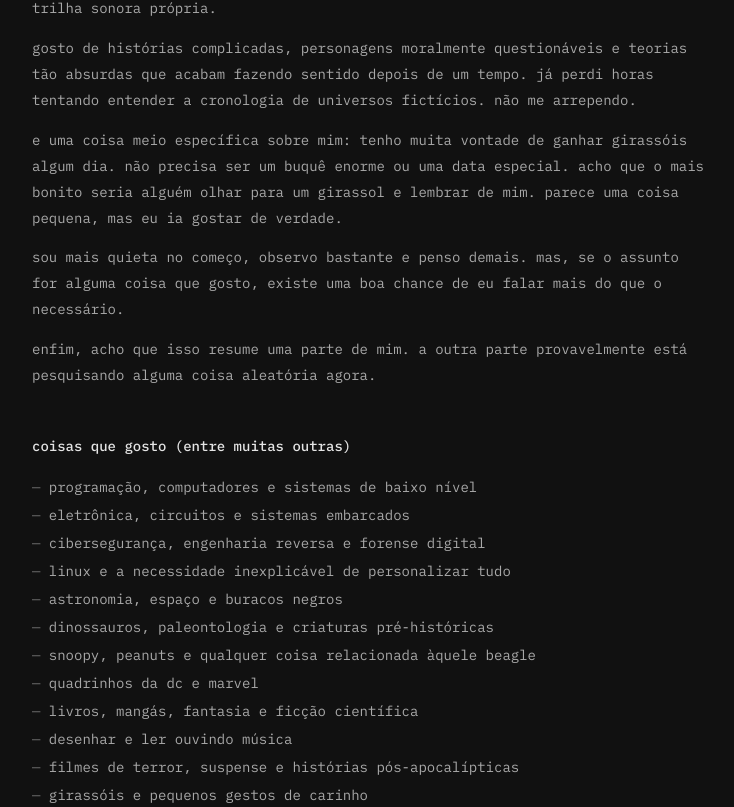
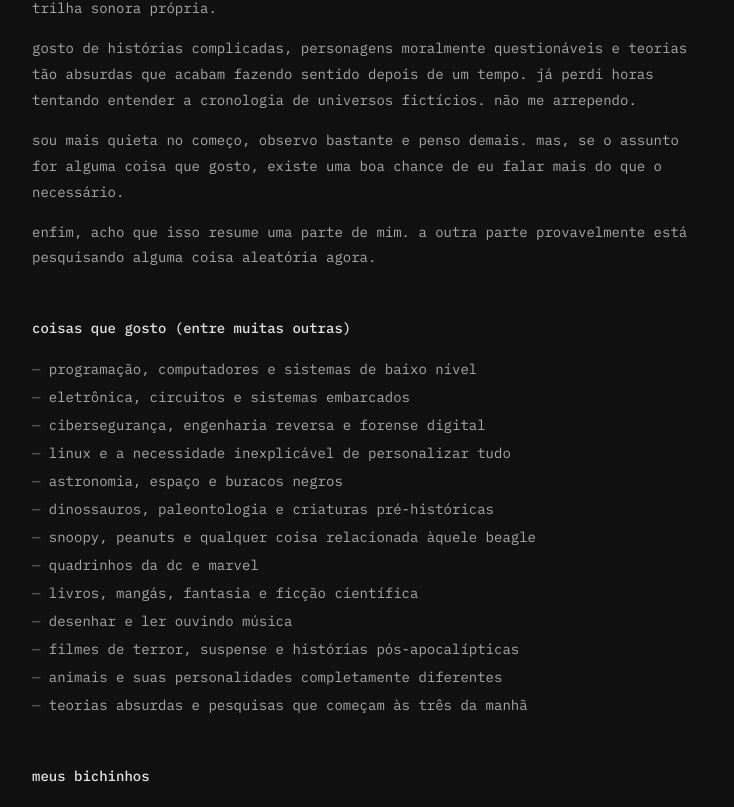
Before and after one commit to lohjs-0/llohs-labs, a React (Vite) app: page /#/about in a window 1280 px wide. Shown: the part 1152-1959 px from the top of the page, without its empty margins (272-1006 px from the left). Built offline with nearby package versions, Linux system fonts and the light colour scheme.

Commit message:
Remove sunflower references from About page
Removed specific references to sunflowers and small gestures of affection from both Portuguese and English sections.

```diff
--- a/src/pages/About.tsx
+++ b/src/pages/About.tsx
@@ -1,3 +1,4 @@
+
 import { useState } from "react";
 import { useTranslation } from "react-i18next";
 
@@ -28,8 +29,6 @@ const content = {
 
       "gosto de histórias complicadas, personagens moralmente questionáveis e teorias tão absurdas que acabam fazendo sentido depois de um tempo. já perdi horas tentando entender a cronologia de universos fictícios. não me arrependo.",
 
-      "e uma coisa meio específica sobre mim: tenho muita vontade de ganhar girassóis algum dia. não precisa ser um buquê enorme ou uma data especial. acho que o mais bonito seria alguém olhar para um girassol e lembrar de mim. parece uma coisa pequena, mas eu ia gostar de verdade.",
-
       "sou mais quieta no começo, observo bastante e penso demais. mas, se o assunto for alguma coisa que gosto, existe uma boa chance de eu falar mais do que o necessário.",
 
       "enfim, acho que isso resume uma parte de mim. a outra parte provavelmente está pesquisando alguma coisa aleatória agora.",
@@ -49,7 +48,6 @@ const content = {
       "livros, mangás, fantasia e ficção científica",
       "desenhar e ler ouvindo música",
       "filmes de terror, suspense e histórias pós-apocalípticas",
-      "girassóis e pequenos gestos de carinho",
       "animais e suas personalidades completamente diferentes",
       "teorias absurdas e pesquisas que começam às três da manhã",
     ],
@@ -146,8 +144,6 @@ const content = {
 
       "i like complicated stories, morally questionable characters, and theories so ridiculous they somehow start making sense after a while. i've spent hours trying to understand fictional universe timelines. no regrets.",
 
-      "and there's one oddly specific thing about me: i genuinely want someone to give me sunflowers someday. it doesn't have to be a huge bouquet or a special occasion. i just love the thought of someone seeing a sunflower and thinking of me. it might seem like a small thing, but it would mean a lot to me.",
-
       "i'm pretty quiet at first, i observe a lot, and i overthink things. but if we're talking about something i'm interested in, there's a good chance i'll talk more than necessary.",
 
       "anyway, i guess that sums up part of who i am. the other part is probably researching something completely random right now.",
@@ -167,7 +163,6 @@ const content = {
       "books, manga, fantasy, and science fiction",
       "drawing and reading while listening to music",
       "horror movies, thrillers, and post-apocalyptic stories",
-      "sunflowers and small gestures of affection",
       "animals and all their different personalities",
       "ridiculous theories and research rabbit holes that start at 3 a.m.",
     ],
```
